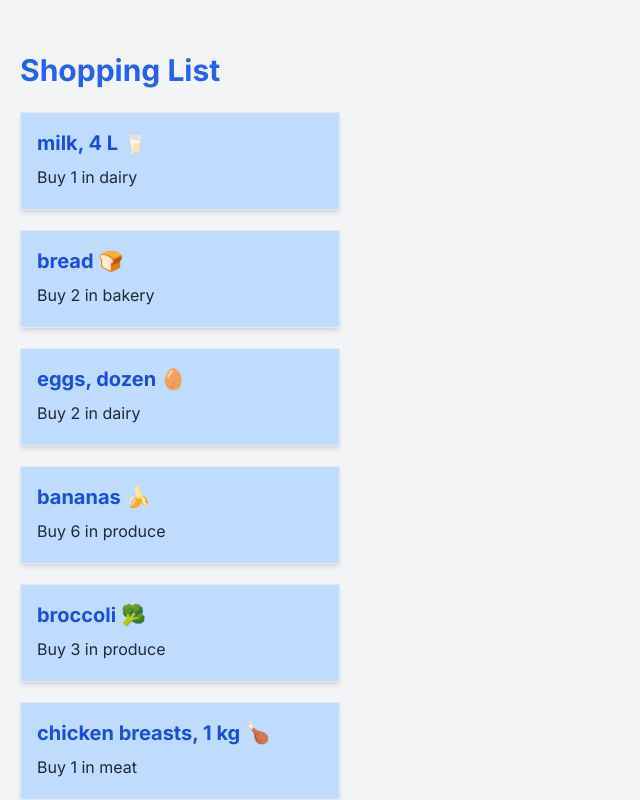
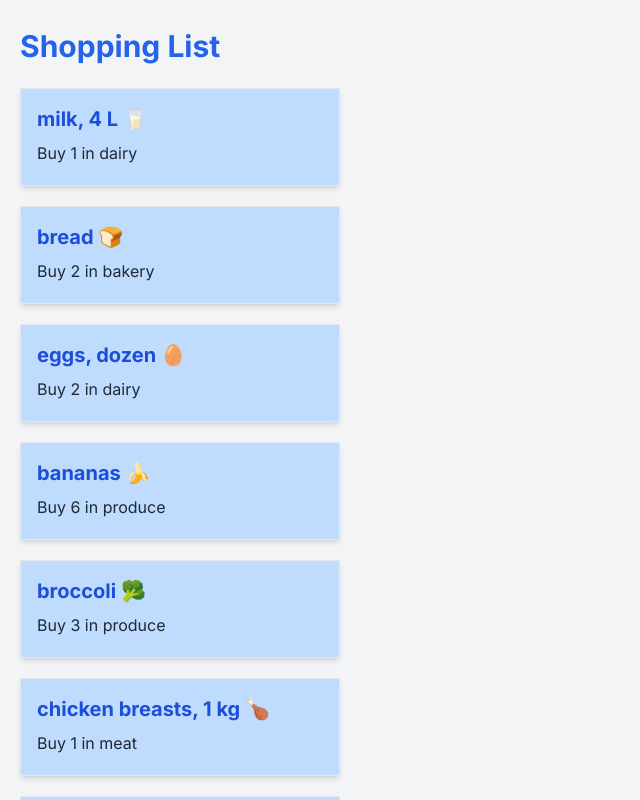
Before and after one commit to mosmee21/cprg306-assignments, a Next.js app: page /week3 in a window 1280 px wide. Shown: the top 800 px of the page, without its empty margins (0-640 px from the left). Built offline with nearby package versions, Linux system fonts and the light colour scheme.

Commit message:
Update page.js

```diff
--- a/app/week3/page.js
+++ b/app/week3/page.js
@@ -3,7 +3,7 @@
 
 function Page() {
   return (
-    <div className="min-h-screen bg-gray-100 py-8 ">
+    <div className="min-h-screen bg-gray-100 py-2">
       <h1 className="text-left text-3xl font-bold mb-6 m-5 text-blue-600">Shopping List</h1>
       <div className="container mx-auto max-w-2xl"></div>
       <ItemList />
```
